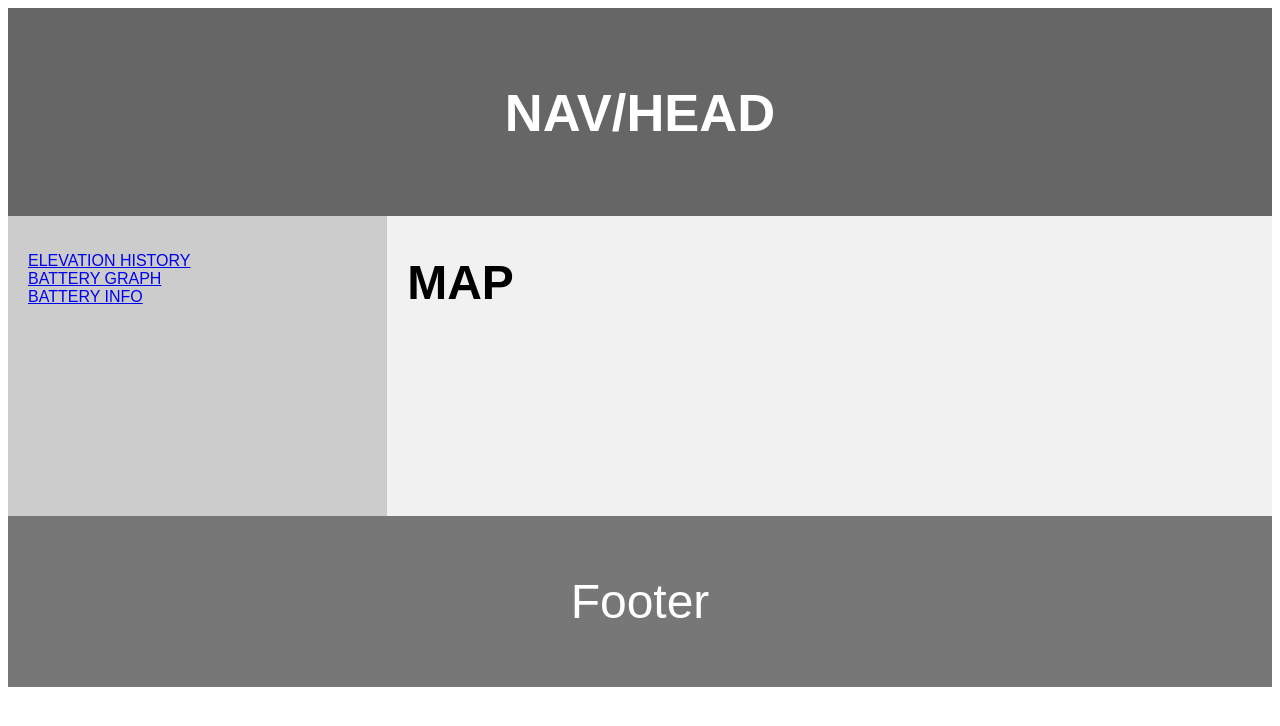
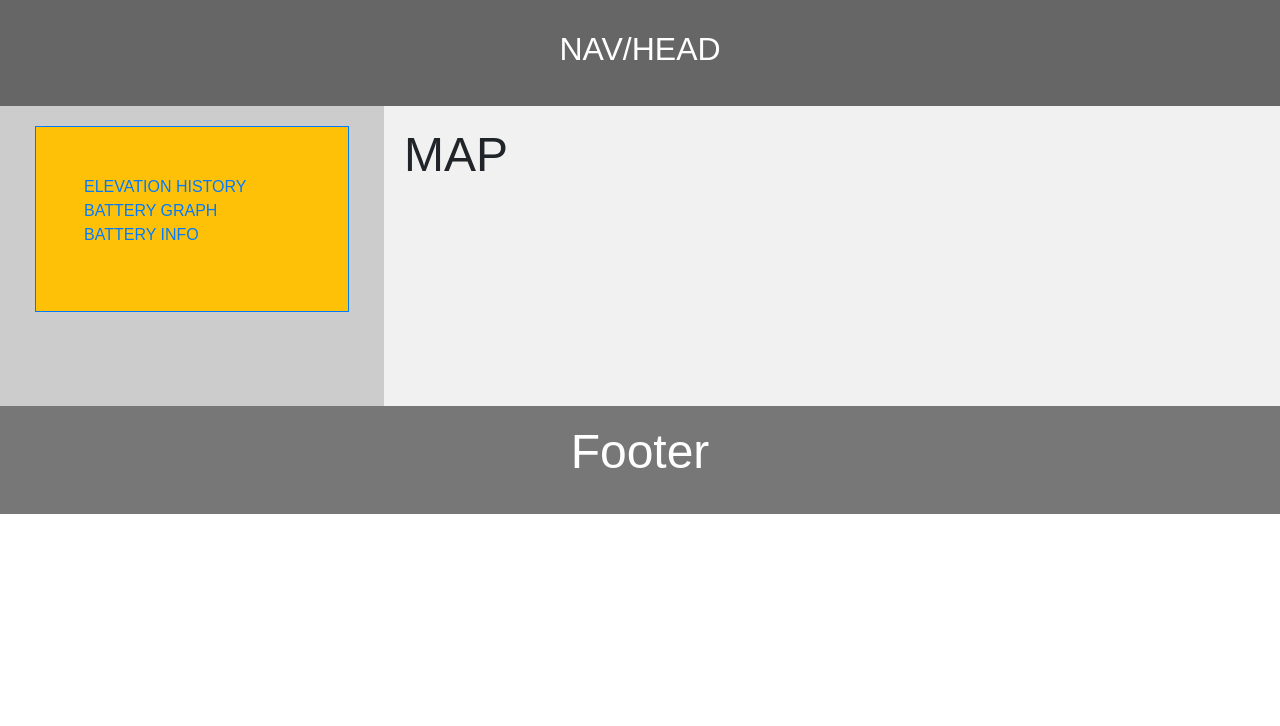
Before and after one commit to Yatin22/2nd-repository, a plain HTML site: page index.html in a window 1280 px wide. Drawn offline with nearby package versions, Linux system fonts and the light colour scheme.

Commit message:
Update index.html

```diff
--- a/index.html
+++ b/index.html
@@ -2,6 +2,9 @@
 <html lang="en">
 <head>
 <title>CSS Template</title>
+
+<link rel="stylesheet" href="https://maxcdn.bootstrapcdn.com/bootstrap/4.0.0/css/bootstrap.min.css" integrity="sha384-Gn5384xqQ1aoWXA+058RXPxPg6fy4IWvTNh0E263XmFcJlSAwiGgFAW/dAiS6JXm" crossorigin="anonymous">
+
 <meta charset="utf-8">
 <meta name="viewport" content="width=device-width, initial-scale=1">
 <style>
@@ -77,12 +80,24 @@ footer {
 
 <section>
   <nav>
+    <div class="container">
+      <div class="border border-primary">
+        <div class="bg-warning p-5">
     <ul>
+
+
       <li><a href="#"> ELEVATION HISTORY</a></li>
       <li><a href="#"> BATTERY GRAPH</a></li>
       <li><a href="#"> BATTERY INFO</a></li>
+
+
+
     </ul>
+  </div>
+</div>
+</div>
   </nav>
+
 
   <article>
     <h1>  <font size="10"> MAP</h1>
```
